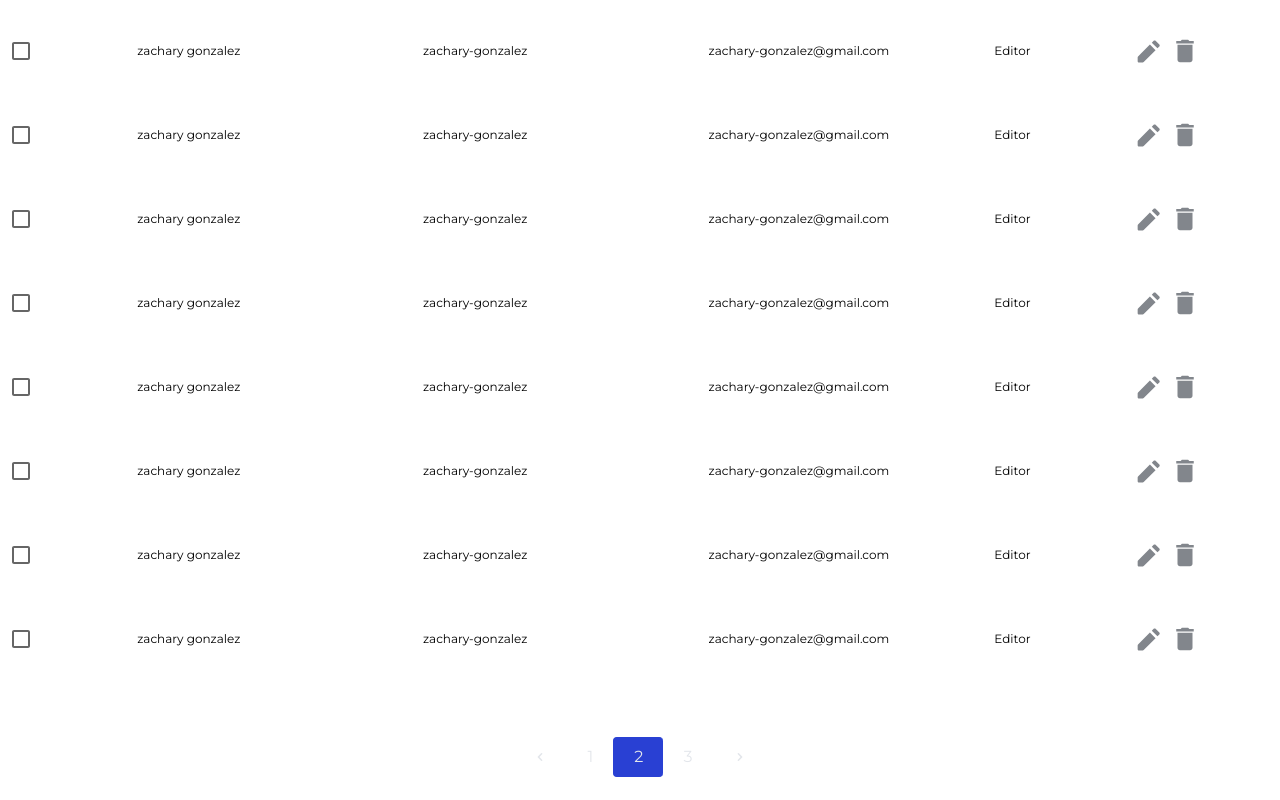
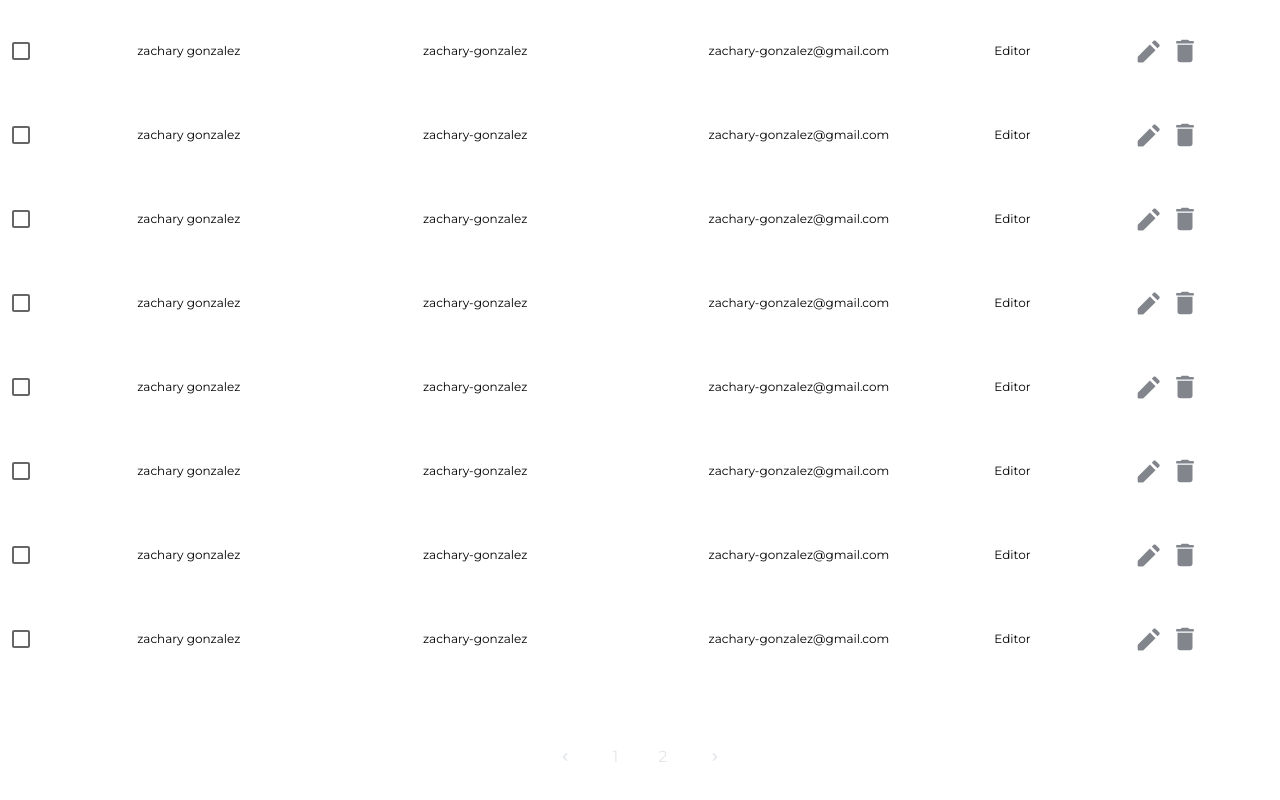
Before and after one commit to darwanceyhan/UsersTask, a React (Create React App) app in the folder my-app/: page / in a window 1280 px wide. Shown: the part 1217-2017 px from the top of the page. Built offline with nearby package versions, Linux system fonts and the light colour scheme.

Commit message:
update pagination.tsx

```diff
--- a/my-app/src/components/pagination/pagination.tsx
+++ b/my-app/src/components/pagination/pagination.tsx
@@ -5,6 +5,7 @@ interface PaginationProps {
 }
 
 const Pagination = (props: PaginationProps) => {
+  const PageCount = Math.ceil(props.users.length / 20);
   return (
     <div className="bg-white p-4 grid place-items-center mt-10">
       <nav aria-label="Page navigation">
@@ -20,21 +21,15 @@ const Pagination = (props: PaginationProps) => {
               </svg>
             </button>
           </li>
-          <li>
-            <button className="h-10 px-5 text-pagination-text transition-colors duration-150 focus:shadow-outline hover:bg-pagination-bg rounded">
-              1
-            </button>
-          </li>
-          <li>
-            <button className="h-10 px-5 text-pagination-text transition-colors duration-150 bg-pagination-bg  border border-r-0 border-pagination-bg focus:shadow-outline rounded">
-              2
-            </button>
-          </li>
-          <li>
-            <button className="h-10 px-5 text-pagination-text transition-colors duration-150 focus:shadow-outline hover:bg-pagination-bg rounded">
-              3
-            </button>
-          </li>
+          {Array.from(Array(PageCount), (e, i) => {
+            return (
+              <li>
+                <button className="h-10 px-5 text-pagination-text transition-colors duration-150 bg-white focus:shadow-outline hover:bg-pagination-bg rounded">
+                  {i + 1}
+                </button>
+              </li>
+            );
+          })}
           <li>
             <button className="h-10 px-5 text-pagination-text transition-colors duration-150 bg-white rounded-r-lg focus:shadow-outline hover:bg-pagination-bg rounded">
               <svg className="w-4 h-4 fill-current" viewBox="0 0 20 20">
```
